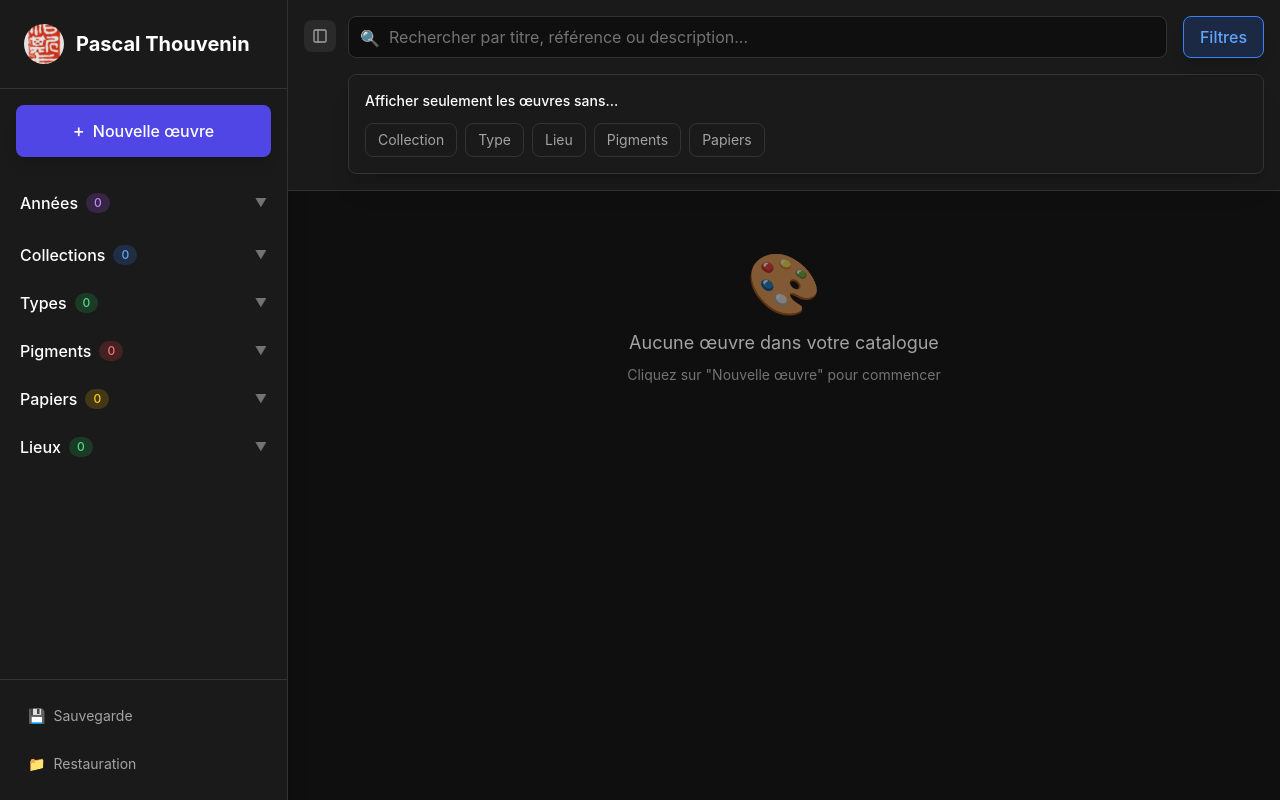
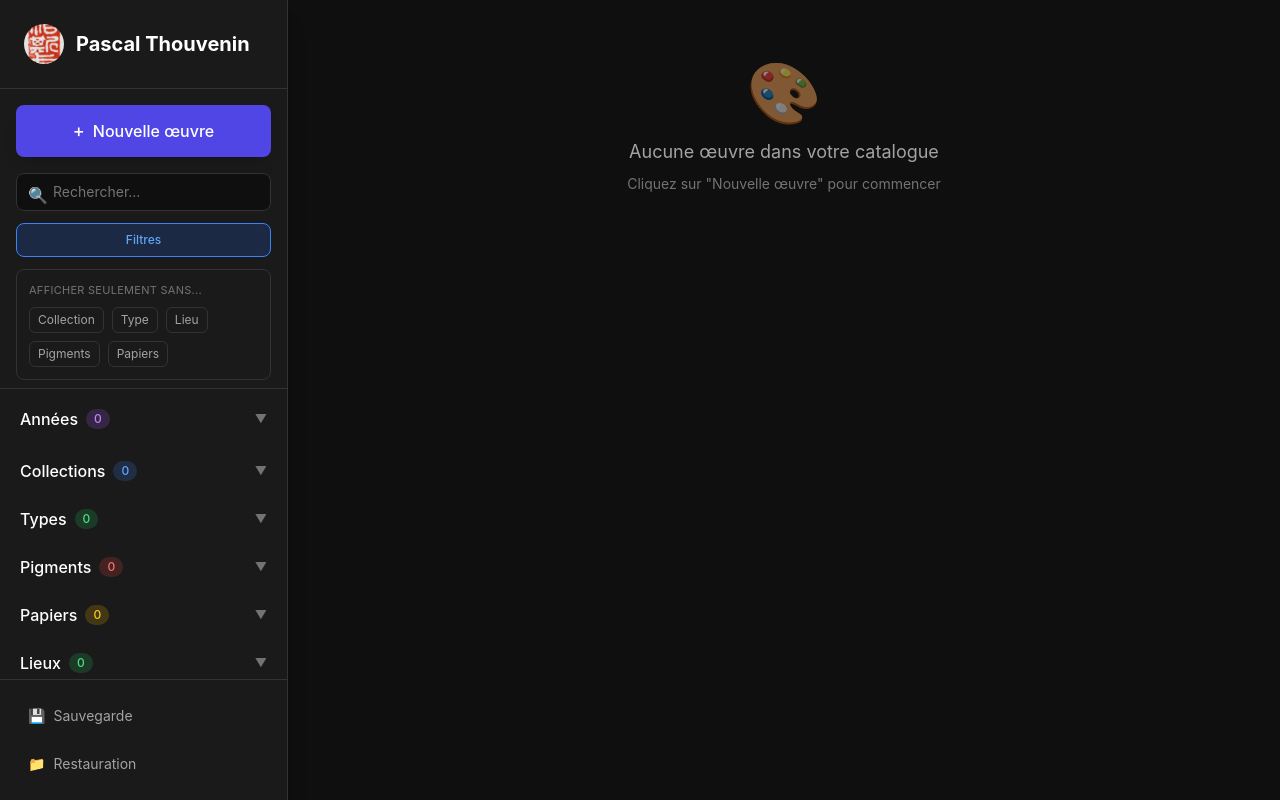
Before and after one commit to ThibautBaissac/catalogue, a React (Vite) app: page / in a window 1280 px wide. Both pictures are taken after a click on the button "Filtres". Built offline with nearby package versions, Linux system fonts and the light colour scheme.

Commit message:
feat: Refactor sidebar and artwork list components to integrate search functionality and sidebar toggle

```diff
--- a/src/renderer/App.tsx
+++ b/src/renderer/App.tsx
@@ -1,7 +1,6 @@
 import React, { useState } from 'react';
 import Sidebar from './components/Sidebar';
 import ArtworkList from './features/artworks/ArtworkList';
-import SearchBar from './features/search/SearchBar';
 import ArtworkDetailSidebar from './components/ArtworkDetailSidebar';
 import ArtworkEditor from './components/ArtworkEditor';
 import ArtworkViewer from './components/ArtworkViewer';
@@ -117,44 +116,12 @@ function App() {
         />
       </div>
 
-      {/* Main content */}
+      {/* Main content (header removed, toggle moved into list) */}
       <div className="flex-1 flex flex-col min-w-0">
-        {/* Header with search and sidebar toggle */}
-        <div className="bg-dark-card border-b border-dark-border shadow-sm">
-          <div className="p-3 md:p-4 flex items-start gap-3">
-            {/* Sidebar toggle button - aligned with search input */}
-            <button
-              onClick={toggleSidebar}
-              className="flex items-center justify-center w-8 h-8 rounded-lg bg-dark-hover hover:bg-dark-border text-dark-text-secondary hover:text-dark-text-primary transition-all duration-200 mt-1"
-              title={sidebarVisible ? "Masquer la barre latérale" : "Afficher la barre latérale"}
-            >
-              <svg
-                width="16"
-                height="16"
-                viewBox="0 0 24 24"
-                fill="none"
-                stroke="currentColor"
-                strokeWidth="2"
-                strokeLinecap="round"
-                strokeLinejoin="round"
-              >
-                <rect x="3" y="3" width="18" height="18" rx="2"/>
-                <path d="M9 3v18"/>
-              </svg>
-            </button>
-
-            {/* Search bar */}
-            <div className="flex-1">
-              <SearchBar />
-            </div>
-          </div>
-        </div>
-
-        {/* Content area */}
         <div className="flex-1 flex overflow-hidden">
           {/* Artwork list */}
           <div className="flex-1 px-3 md:px-4 overflow-auto custom-scrollbar">
-            <ArtworkList onEdit={handleEditArtwork} onView={handleViewArtwork} />
+            <ArtworkList onEdit={handleEditArtwork} onView={handleViewArtwork} onToggleSidebar={toggleSidebar} sidebarVisible={sidebarVisible} />
           </div>
 
           {/* Detail sidebar - Hidden on mobile when not selected */}
@@ -196,7 +163,7 @@ function App() {
         </div>
       )}
 
-      {/* Artwork viewer modal */}
+  {/* Artwork viewer modal */}
       {showViewer && viewingArtwork && (
         <ArtworkViewer
           artwork={viewingArtwork}
--- a/src/renderer/components/Sidebar.tsx
+++ b/src/renderer/components/Sidebar.tsx
@@ -16,6 +16,9 @@ interface SidebarProps {
 
 export default function Sidebar({ onNewArtwork, onFilterByCollection, onFilterByType, onFilterByPlace, onFilterByPigment, onFilterByPaper }: SidebarProps) {
   const { filters, setFilters } = useCatalogStore();
+  // Search & simple filters state (moved from former SearchBar)
+  const [query, setQuery] = useState('');
+  const [showFilters, setShowFilters] = useState(false);
   const [collections, setCollections] = useState<Collection[]>([]);
   const [types, setTypes] = useState<Type[]>([]);
   const [places, setPlaces] = useState<Place[]>([]);
@@ -33,6 +36,16 @@ export default function Sidebar({ onNewArtwork, onFilterByCollection, onFilterBy
   useEffect(() => {
     loadData();
   }, []);
+
+  // Debounced query update -> filters
+  useEffect(() => {
+    const timeout = setTimeout(() => {
+      const newQuery = query.trim() || undefined;
+      if (filters.query === newQuery) return;
+      setFilters({ ...filters, query: newQuery });
+    }, 300);
+    return () => clearTimeout(timeout);
+  }, [query, filters.query]);
 
   const loadData = async () => {
     try {
@@ -171,6 +184,103 @@ export default function Sidebar({ onNewArtwork, onFilterByCollection, onFilterBy
               <span>Nouvelle œuvre</span>
             </span>
           </button>
+        </div>
+
+        {/* Search & quick filters */}
+        <div className="px-4 pb-2 space-y-3 border-b border-dark-border">
+          <div className="relative">
+            <input
+              type="text"
+              value={query}
+              onChange={(e) => setQuery(e.target.value)}
+              placeholder="Rechercher..."
+              className="w-full bg-dark-bg border border-dark-border rounded-lg px-4 py-2 pl-9 text-sm text-dark-text-primary placeholder-dark-text-muted focus:outline-none focus:ring-2 focus:ring-blue-500 focus:border-blue-500 transition-colors"
+            />
+            <div className="absolute left-3 top-2.5 text-dark-text-muted">🔍</div>
+          </div>
+          <div className="flex items-center gap-2">
+            <button
+              onClick={() => setShowFilters(!showFilters)}
+              className={`flex-1 px-3 py-2 rounded-lg text-xs font-medium transition-all duration-200 border ${showFilters || (filters.noCollection||filters.noType||filters.noPlace||filters.noPigments||filters.noPapers) ? 'bg-blue-600/20 border-blue-500 text-blue-400' : 'border-dark-border text-dark-text-secondary hover:bg-dark-hover hover:text-dark-text-primary'}`}
+            >
+              Filtres
+              {(filters.noCollection||filters.noType||filters.noPlace||filters.noPigments||filters.noPapers) && (
+                <span className="ml-1 bg-blue-500 text-white text-[10px] px-1 py-0.5 rounded-full">
+                  {(filters.noCollection?1:0)+(filters.noType?1:0)+(filters.noPlace?1:0)+(filters.noPigments?1:0)+(filters.noPapers?1:0)}
+                </span>
+              )}
+            </button>
+            {(query || filters.noCollection || filters.noType || filters.noPlace || filters.noPigments || filters.noPapers) && (
+              <button
+                onClick={() => { setQuery(''); setFilters({}); }}
+                className="px-3 py-2 text-xs text-dark-text-secondary hover:text-dark-text-primary border border-dark-border rounded-lg hover:bg-dark-hover transition-all duration-200"
+              >
+                Effacer
+              </button>
+            )}
+          </div>
+          {showFilters && (
+            <div className="bg-dark-card/50 border border-dark-border rounded-lg p-3 space-y-2">
+              <label className="block text-[11px] uppercase tracking-wide text-dark-text-muted">Afficher seulement sans...</label>
+              <div className="flex flex-wrap gap-2">
+                <button
+                  onClick={() => setFilters({ ...filters, noCollection: !filters.noCollection })}
+                  className={`px-2 py-1 text-xs rounded-md transition-all duration-200 ${filters.noCollection ? 'bg-orange-500/20 text-orange-400 border border-orange-500/40' : 'text-dark-text-secondary hover:text-dark-text-primary hover:bg-dark-hover border border-dark-border'}`}
+                >Collection</button>
+                <button
+                  onClick={() => setFilters({ ...filters, noType: !filters.noType })}
+                  className={`px-2 py-1 text-xs rounded-md transition-all duration-200 ${filters.noType ? 'bg-orange-500/20 text-orange-400 border border-orange-500/40' : 'text-dark-text-secondary hover:text-dark-text-primary hover:bg-dark-hover border border-dark-border'}`}
+                >Type</button>
+                <button
+                  onClick={() => setFilters({ ...filters, noPlace: !filters.noPlace })}
+                  className={`px-2 py-1 text-xs rounded-md transition-all duration-200 ${filters.noPlace ? 'bg-orange-500/20 text-orange-400 border border-orange-500/40' : 'text-dark-text-secondary hover:text-dark-text-primary hover:bg-dark-hover border border-dark-border'}`}
+                >Lieu</button>
+                <button
+                  onClick={() => setFilters({ ...filters, noPigments: !filters.noPigments })}
+                  className={`px-2 py-1 text-xs rounded-md transition-all duration-200 ${filters.noPigments ? 'bg-orange-500/20 text-orange-400 border border-orange-500/40' : 'text-dark-text-secondary hover:text-dark-text-primary hover:bg-dark-hover border border-dark-border'}`}
+                >Pigments</button>
+                <button
+                  onClick={() => setFilters({ ...filters, noPapers: !filters.noPapers })}
+                  className={`px-2 py-1 text-xs rounded-md transition-all duration-200 ${filters.noPapers ? 'bg-orange-500/20 text-orange-400 border border-orange-500/40' : 'text-dark-text-secondary hover:text-dark-text-primary hover:bg-dark-hover border border-dark-border'}`}
+                >Papiers</button>
+              </div>
+            </div>
+          )}
+          {/* Active filter chips */}
+          {(filters.noCollection||filters.noType||filters.noPlace||filters.noPigments||filters.noPapers) && (
+            <div className="flex flex-wrap gap-2">
+              {filters.noCollection && (
+                <span className="inline-flex items-center gap-1 px-2 py-1 bg-orange-500/20 text-orange-400 text-[10px] rounded-full border border-orange-500/30">
+                  Sans collection
+                  <button onClick={() => setFilters({ ...filters, noCollection: false })} className="ml-1 hover:text-orange-300">×</button>
+                </span>
+              )}
+              {filters.noType && (
+                <span className="inline-flex items-center gap-1 px-2 py-1 bg-orange-500/20 text-orange-400 text-[10px] rounded-full border border-orange-500/30">
+                  Sans type
+                  <button onClick={() => setFilters({ ...filters, noType: false })} className="ml-1 hover:text-orange-300">×</button>
+                </span>
+              )}
+              {filters.noPlace && (
+                <span className="inline-flex items-center gap-1 px-2 py-1 bg-orange-500/20 text-orange-400 text-[10px] rounded-full border border-orange-500/30">
+                  Sans lieu
+                  <button onClick={() => setFilters({ ...filters, noPlace: false })} className="ml-1 hover:text-orange-300">×</button>
+                </span>
+              )}
+              {filters.noPigments && (
+                <span className="inline-flex items-center gap-1 px-2 py-1 bg-orange-500/20 text-orange-400 text-[10px] rounded-full border border-orange-500/30">
+                  Sans pigments
+                  <button onClick={() => setFilters({ ...filters, noPigments: false })} className="ml-1 hover:text-orange-300">×</button>
+                </span>
+              )}
+              {filters.noPapers && (
+                <span className="inline-flex items-center gap-1 px-2 py-1 bg-orange-500/20 text-orange-400 text-[10px] rounded-full border border-orange-500/30">
+                  Sans papiers
+                  <button onClick={() => setFilters({ ...filters, noPapers: false })} className="ml-1 hover:text-orange-300">×</button>
+                </span>
+              )}
+            </div>
+          )}
         </div>
 
         {/* Navigation sections */}
```
Also changed, not shown: src/renderer/features/artworks/ArtworkList.tsx (+24 -3 lines).
